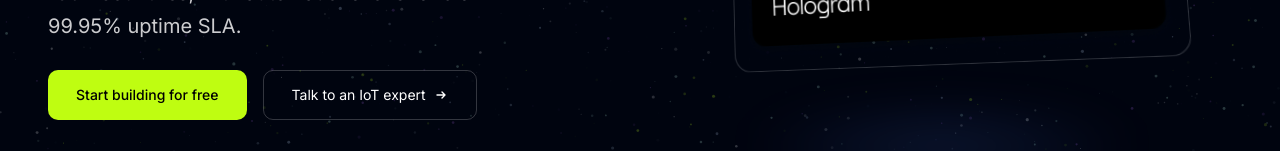
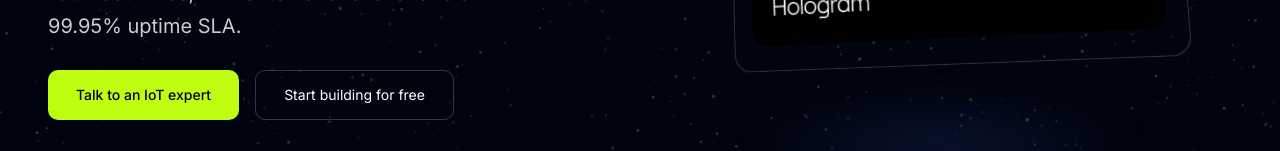
Before and after one commit to JRosenfeld-Holo/Q1-SEM-template, a Next.js app: page / in a window 1280 px wide. Shown: the part 406-557 px from the top of the page. Built offline with nearby package versions, Linux system fonts and the light colour scheme.

Commit message:
Update HeroSection.tsx

```diff
--- a/src/components/hero/HeroSection.tsx
+++ b/src/components/hero/HeroSection.tsx
@@ -83,36 +83,20 @@ export function HeroSection() {
                 className="flex flex-col sm:flex-row gap-4"
               >
                 <a
+                  href="#contact"
+                  className="inline-flex items-center justify-center px-7 py-3.5 rounded-[10px] bg-brand-lime text-black font-medium text-sm cursor-pointer hover:bg-[#cffe4e] transition-all duration-200"
+                  style={{ fontFamily: "var(--font-inter-var)" }}
+                >
+                  Talk to an IoT expert
+                </a>
+                <a
                   href="https://dashboard.hologram.io/account/register"
                   target="_blank"
                   rel="noopener noreferrer"
-                  className="inline-flex items-center justify-center px-7 py-3.5 rounded-[10px] bg-brand-lime text-black font-medium text-sm cursor-pointer hover:bg-[#cffe4e] transition-all duration-200"
+                  className="inline-flex items-center justify-center px-7 py-3.5 rounded-[10px] border border-white/20 text-white text-sm cursor-pointer hover:bg-[#2b2f3b] hover:border-white/40 transition-all duration-200"
                   style={{ fontFamily: "var(--font-inter-var)" }}
                 >
                   Start building for free
-                </a>
-                <a
-                  href="#contact"
-                  className="inline-flex items-center justify-center gap-2 px-7 py-3.5 rounded-[10px] border border-white/20 text-white text-sm cursor-pointer hover:bg-[#2b2f3b] hover:border-white/40 transition-all duration-200"
-                  style={{ fontFamily: "var(--font-inter-var)" }}
-                >
-                  Talk to an IoT expert
-                  <svg
-                    width="14"
-                    height="14"
-                    viewBox="0 0 14 14"
-                    fill="none"
-                    xmlns="http://www.w3.org/2000/svg"
-                    aria-hidden="true"
-                  >
-                    <path
-                      d="M3 7h8M8 4l3 3-3 3"
-                      stroke="currentColor"
-                      strokeWidth="1.4"
-                      strokeLinecap="round"
-                      strokeLinejoin="round"
-                    />
-                  </svg>
                 </a>
               </motion.div>
 
```
